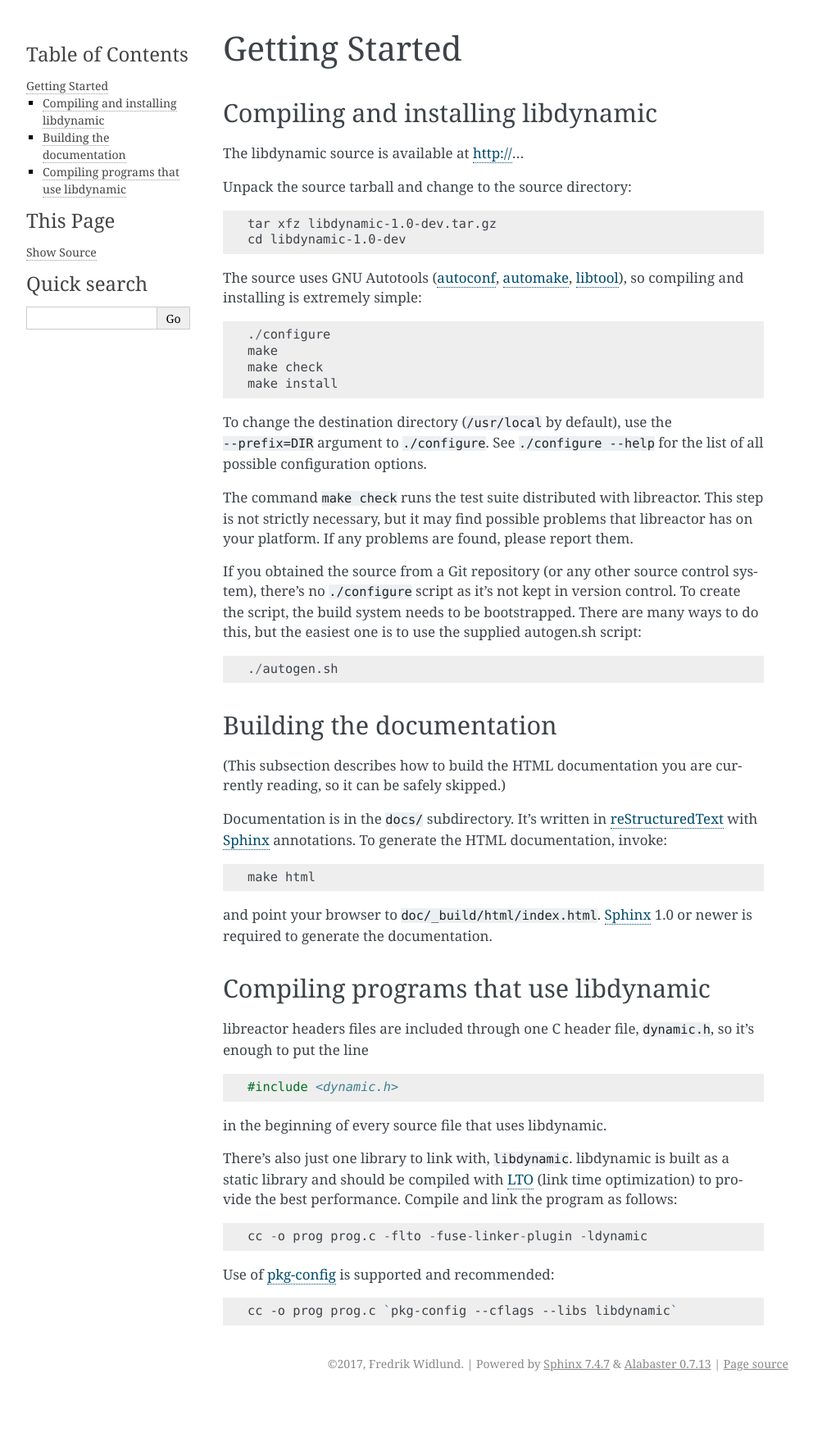
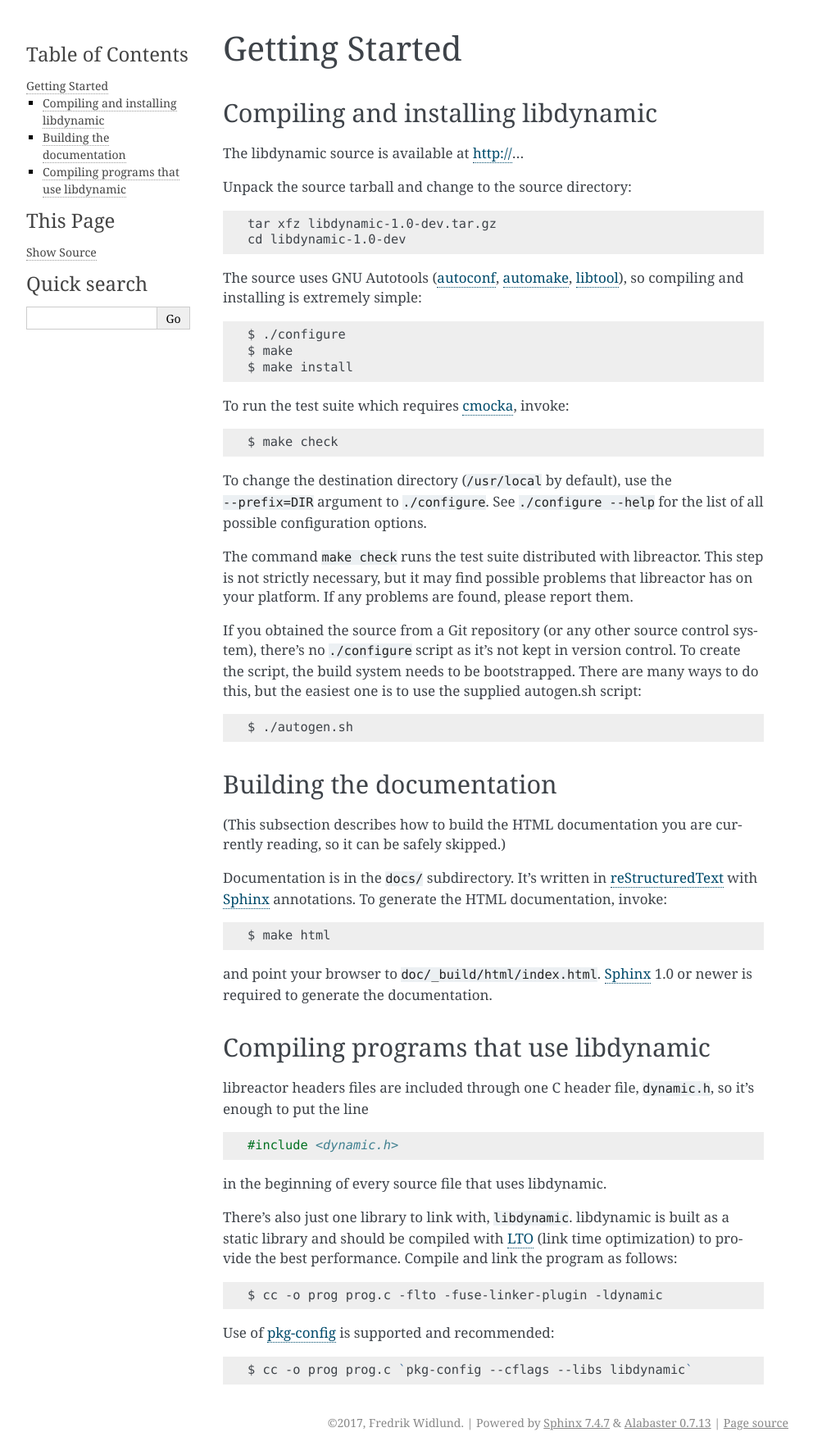
Before and after one commit to fredrikwidlund/libdynamic, a Sphinx documentation site: the page built from docs/gettingstarted.rst, in a window 1280 px wide. Shown: the whole page at 82% size, without its empty margins (148-1140 px from the left). Built offline with Sphinx 7.4.7, drawn with Linux system fonts in a browser that asks for light colours; before the commit the page ends 1703 px from its top, so only the background shows below that.

Commit message:
Docs fixes

```diff
--- a/docs/gettingstarted.rst
+++ b/docs/gettingstarted.rst
@@ -18,12 +18,19 @@
     cd libdynamic-|release|
 
 The source uses GNU Autotools (autoconf_, automake_, libtool_), so
-compiling and installing is extremely simple::
+compiling and installing is extremely simple:
 
-    ./configure
-    make
-    make check
-    make install
+.. code-block:: shell
+
+    $ ./configure
+    $ make
+    $ make install
+
+To run the test suite which requires cmocka_, invoke:
+
+.. code-block:: shell
+
+    $ make check
 
 To change the destination directory (``/usr/local`` by default), use
 the ``--prefix=DIR`` argument to ``./configure``. See ``./configure
@@ -38,10 +45,13 @@
 control system), there's no ``./configure`` script as it's not kept in
 version control. To create the script, the build system needs to be
 bootstrapped. There are many ways to do this, but the easiest one is
-to use the supplied autogen.sh script::
+to use the supplied autogen.sh script:
 
-    ./autogen.sh
+.. code-block:: shell
 
+    $ ./autogen.sh
+
+.. _cmocka: https://cmocka.org/
 .. _autoconf: http://www.gnu.org/software/autoconf/
 .. _automake: http://www.gnu.org/software/automake/
 .. _libtool: http://www.gnu.org/software/libtool/
@@ -54,9 +64,11 @@
 
 Documentation is in the ``docs/`` subdirectory. It's written in
 reStructuredText_ with Sphinx_ annotations. To generate the HTML
-documentation, invoke::
+documentation, invoke:
 
-   make html
+.. code-block:: shell
+
+    $ make html
 
 and point your browser to ``doc/_build/html/index.html``. Sphinx_ 1.0
 or newer is required to generate the documentation.
@@ -79,15 +91,17 @@
 
 There's also just one library to link with, ``libdynamic``. libdynamic is built as a static library
 and should be compiled with LTO_ (link time optimization) to provide the best performance. Compile and
-link the program as follows::
+link the program as follows:
 
-    cc -o prog prog.c -flto -fuse-linker-plugin -ldynamic
+.. code-block:: shell
+
+    $ cc -o prog prog.c -flto -fuse-linker-plugin -ldynamic
 
 Use of pkg-config_ is supported and recommended:
 
 .. code-block:: shell
 
-    cc -o prog prog.c `pkg-config --cflags --libs libdynamic`
+    $ cc -o prog prog.c `pkg-config --cflags --libs libdynamic`
 
 .. _LTO: https://en.wikipedia.org/wiki/Interprocedural_optimization
 .. _pkg-config: http://pkg-config.freedesktop.org/
```
